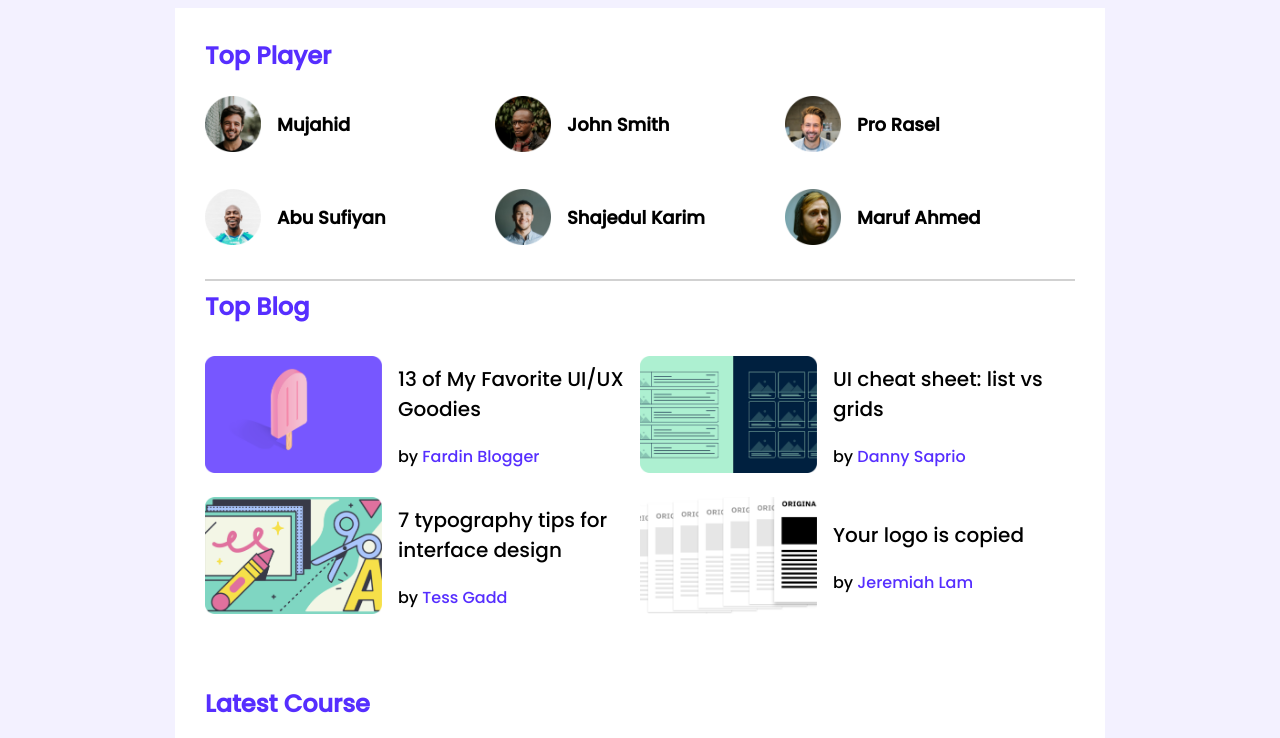
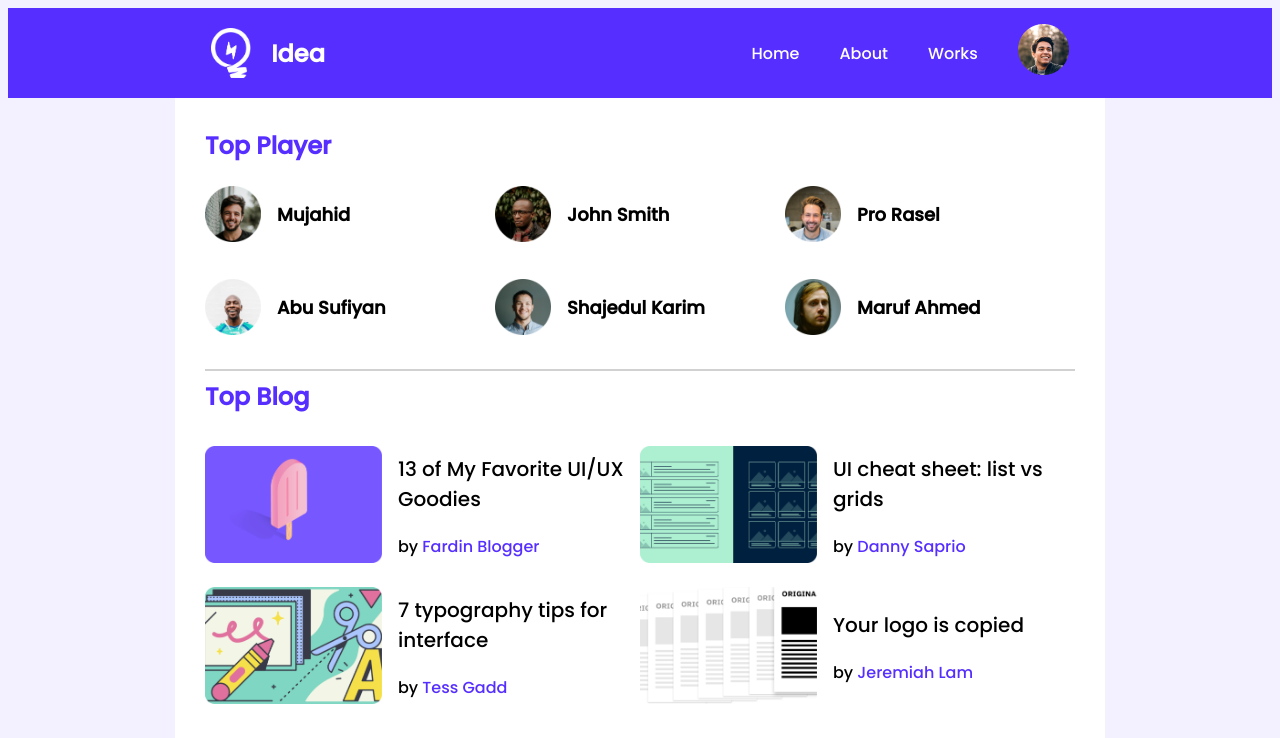
Before and after one commit to Rubayet-billah/leader-board-css3, a plain HTML site: page index.html in a window 1280 px wide. Shown: the top 738 px of the page. Drawn offline with Linux system fonts and the light colour scheme.

Commit message:
second commit

```diff
--- a/index.html
+++ b/index.html
@@ -14,7 +14,15 @@
 <body>
     <!-- header start -->
     <header>
-
+        <nav>
+            <div class="nav-icon"><img src="images/icons/logo.png" alt=""><h2>Idea</h2></div>
+             <ul>
+                <li><a href="home">Home</a></li>
+                <li><a href="about">About</a></li>
+                <li><a href="works">Works</a></li>
+                <li><a href="img"><img src="images/icons/profile.png" alt=""></a></li>
+             </ul>
+        </nav>
     </header>
     <!-- header end -->
     <!-- main section start -->
@@ -74,7 +82,7 @@
                 <div class="blogs">
                     <img src="images/blogs/blog-3.png" alt="">
                     <div class="blog-name">
-                        <p>7 typography tips for interface design</p>
+                        <p>7 typography tips for interface</p>
                         <p>by <span>Tess Gadd</span></p>
                     </div>
                 </div>
--- a/styles/style.css
+++ b/styles/style.css
@@ -21,6 +21,30 @@ hr{
     border: 1px solid #D1D1D1;
 }
 
+/* navbar edit */
+nav{
+    background-color: #562EFF;
+    color: #ffffff;
+    display: flex;
+    justify-content: space-around;
+}
+nav>.nav-icon,ul{
+    display: flex;
+    align-items: center;
+}
+.nav-icon>img{
+    height:50px ;
+    width: 40px;
+    margin: 0 20px;
+}
+nav ul>li{
+    list-style-type: none;
+    margin: 0 20px;
+}
+nav ul>li>a{
+    text-decoration: none;
+    color: #ffffff;
+}
 
 /*-------------
  top players start
@@ -121,7 +145,11 @@ hr{
 /*       -------------------
           media queries-
 ------------- */
+/* mobile devices */
 @media only screen and (max-width:688px) {
+    nav ul>li{
+        margin: 10px;
+    }
     .container{
         width: 100%;
     }
@@ -131,6 +159,16 @@ hr{
     .latest-courses{
         row-gap: 30px;
     }
+}
+
+/* tablet devices */
 
 
+@media only screen and (min-width:689px) and (max-width:970px) {
+    .container{
+        width: 100%;
+    }
+    .top-players, .top-blogs, .latest-courses{
+        grid-template-columns: repeat(2,1fr);
+    }
 }
```
